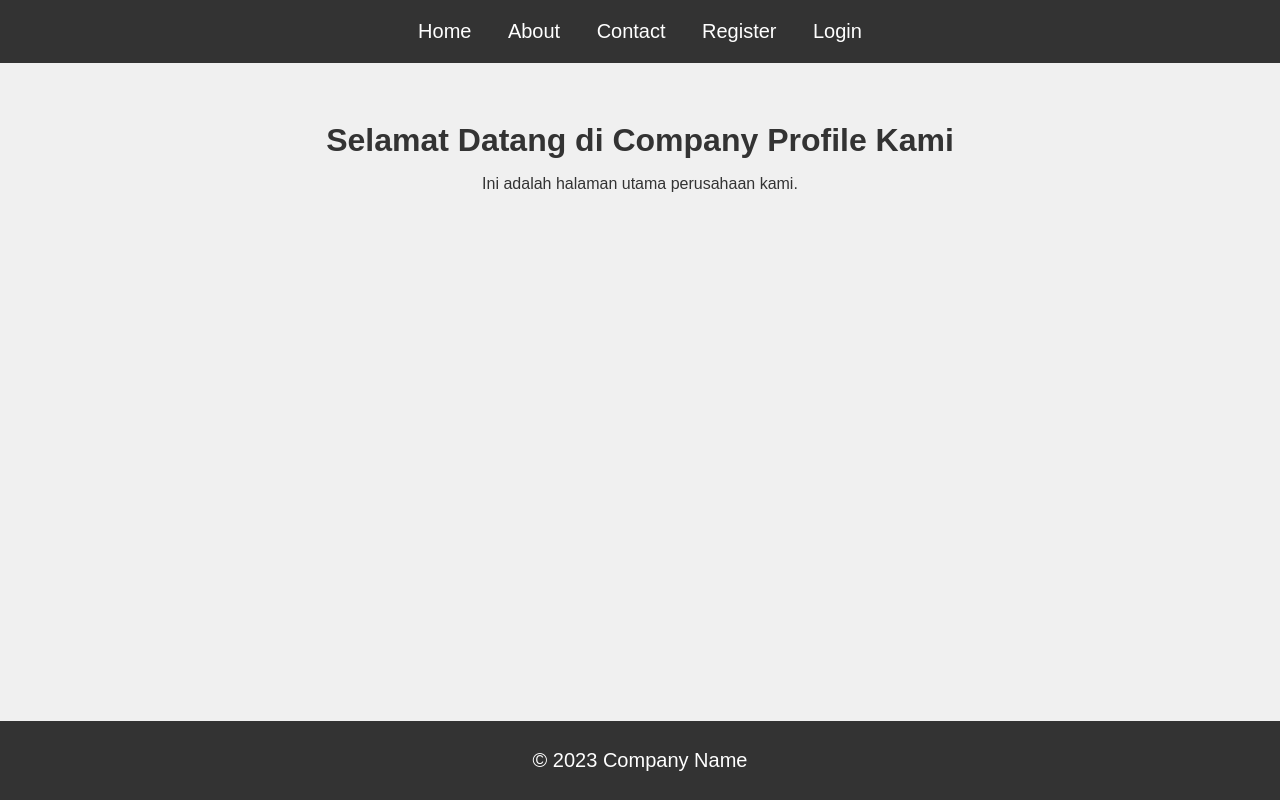
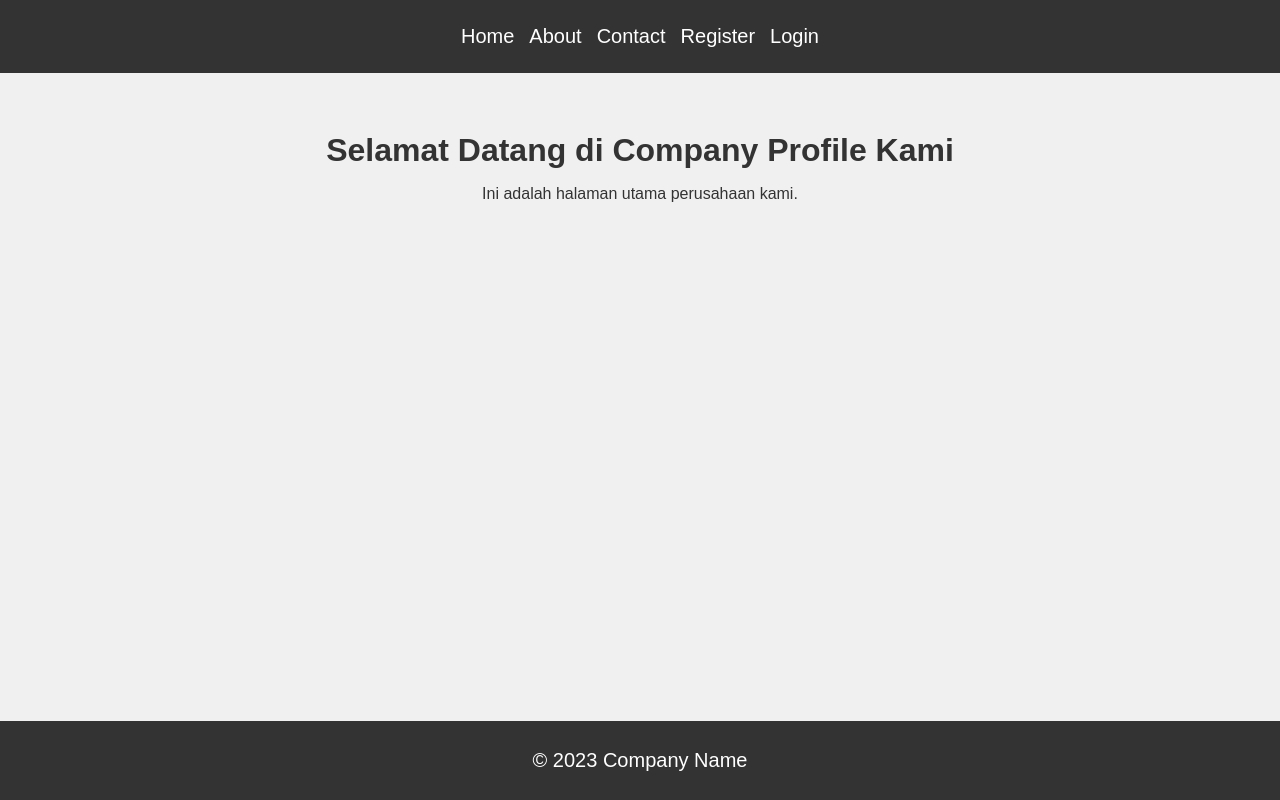
Before and after one commit to 4hmad27/praktik-git-web-dua, a plain HTML site: page index.html in a window 1280 px wide. Drawn offline with Linux system fonts and the light colour scheme.

Commit message:
fix: fixing in 30/1/2025

```diff
--- a/home.css
+++ b/home.css
@@ -10,22 +10,15 @@ body {
 header {
     background-color: #333; /* Warna latar belakang header */
     color: #fff; /* Warna teks header */
-    padding: 20px 0;
+    padding: 25px 0;
+    display: flex;
+    justify-content: center;
+    gap: 15px;
 }
 
-nav ul {
-    list-style: none;
-    margin: 0;
-    padding: 0;
-    text-align: center; /* Menu horizontal */
-}
 
-nav li {
-    display: inline;
-    margin: 0 1rem;
-}
 
-nav a {
+header a {
     color: #fff;
     text-decoration: none;
     font-size: 20px;
--- a/index.html
+++ b/index.html
@@ -8,15 +8,11 @@
 </head>
 <body>
     <header>
-        <nav>
-            <ul>
-                <li><a href="./index.html">Home</a></li>
-                <li><a href="./about.html">About</a></li>
-                <li><a href="./contact.html">Contact</a></li>
-                <li><a href="./register.html">Register</a></li>
-                <li><a href="./login.html">Login</a></li>
-            </ul>
-        </nav>
+        <a href="./index.html">Home</a>
+        <a href="./about.html">About</a>
+        <a href="./contact.html">Contact</a>
+        <a href="./login.html">Register</a>
+        <a href="./login.html">Login</a>
     </header>
 
     <main>
```
Also changed, not shown: about.html (+3 -0 lines), dashboard.html (+4 -0 lines).
